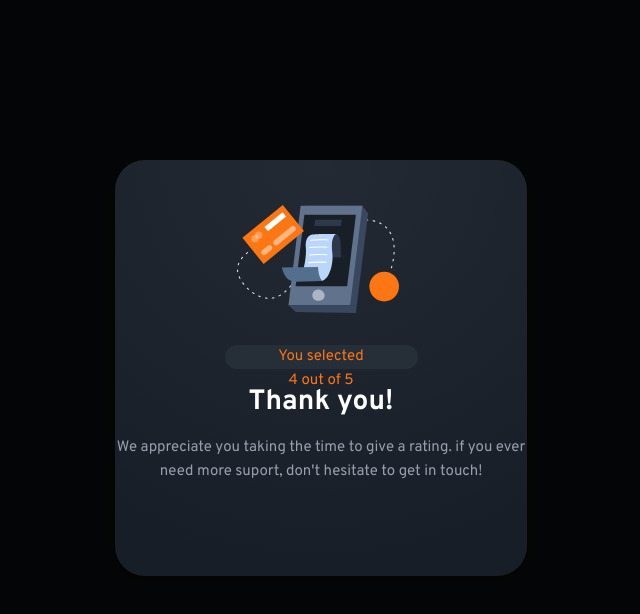
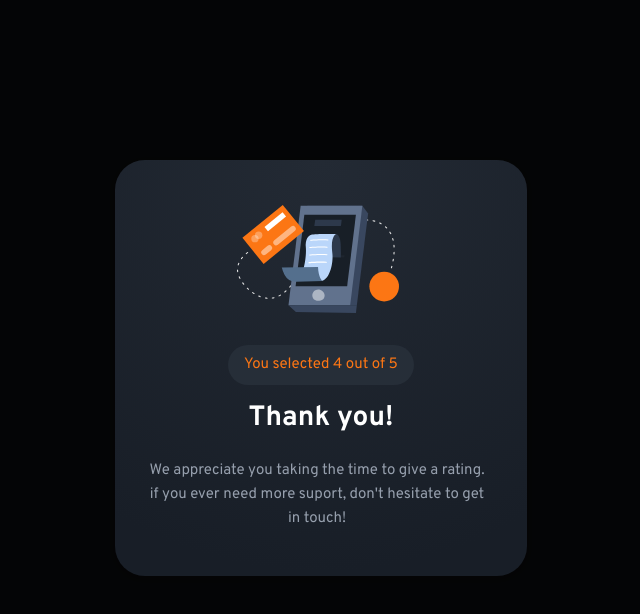
Before and after one commit to Have-Samuel/Interactive-rating-component, a plain HTML site: page index.html in a window 1280 px wide. Both pictures are taken after a click on the button "SUBMIT". Shown: the whole page, without its empty margins (319-959 px from the left). Drawn offline with Linux system fonts and the light colour scheme.

Commit message:
Styling the desktop version

```diff
--- a/style.css
+++ b/style.css
@@ -15,7 +15,6 @@ body {
 }
 
 .main-data {
-  /* display: none; */
   position: relative;
   display: flex;
   flex-direction: column;
@@ -161,17 +160,6 @@ input[type="radio"]:checked + label {
   margin: 0 5rem;
 }
 
-/* .select {
-  margin: 0 5rem;
-  width: 50%;
-  color: #fc7614;
-  background: rgba(38, 46, 56, 1);
-  padding: 0.5rem;
-  border-radius: 30px;
-  border: none;
-  text-decoration: none;
-} */
-
 .selected-para {
   display: flex;
   justify-content: center;
@@ -195,19 +183,19 @@ input[type="radio"]:checked + label {
   color: rgba(255, 255, 255, 1);
   text-align: center;
   font-family: 'Overpass', sans-serif;
-  font-size: 28px;
+  font-size: 24px;
   font-weight: 700;
-  line-height: 35px;
+  line-height: 30px;
 }
 
 .description {
   text-align: center;
   color: #969fad;
   font-family: 'Overpass', sans-serif;
-  font-size: 15px;
+  font-size: 14px;
   font-weight: 400;
-  line-height: 24px;
-  letter-spacing: 0;
+  line-height: 22px;
+  padding: 0.61rem 1.5rem 2.3rem 1.5rem;
 }
 
 #backdrop {
@@ -296,25 +284,25 @@ input[type="radio"]:checked + label {
     margin: 2.8rem 8.1rem 2rem 7.6rem;
   }
 
-  .selected-para {
-    /* height: 32px; */
-    /* width: 193px; */
-    /* left: 624px;
-    top: 380px; */
-    /* border-radius: 0; */
-    /* display: flex;
-    justify-content: center; */
-  }
-
   .paragraph {
-    height: 24px;
-    width: 193px;
     font-size: 15px;
     font-weight: 400;
     line-height: 24px;
     text-align: center;
-    padding: 0 3rem;
     background-color: #262e38;
     border-radius: 22.5px;
   }
+
+  .thanks-note h2 {
+    font-size: 28px;
+    font-weight: 700;
+    line-height: 35px;
+  }
+
+  .description {
+    padding: 0.44rem 2.5rem 2.8rem 2rem;
+    font-size: 15px;
+    font-weight: 400;
+    line-height: 24px;
+  }
 }
```
